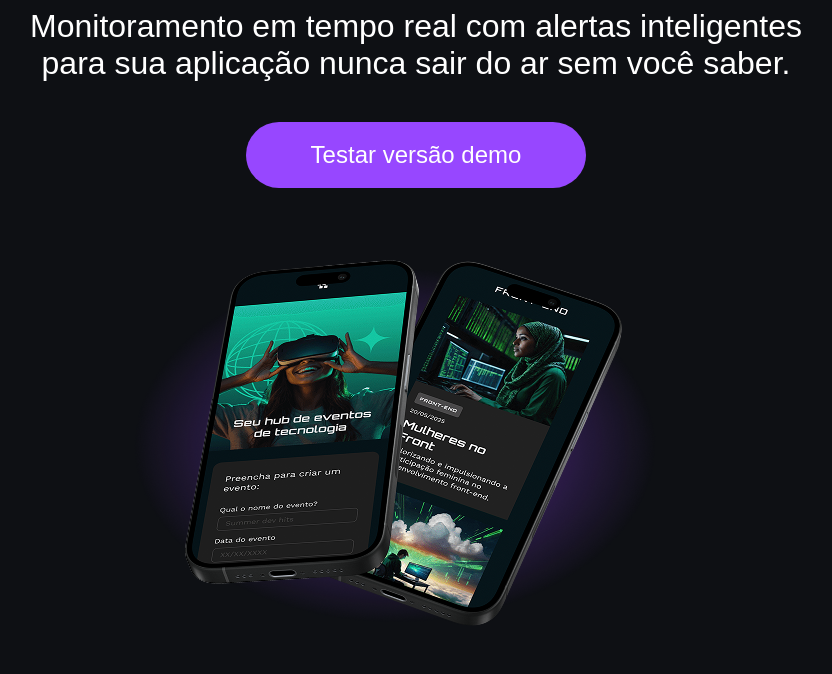
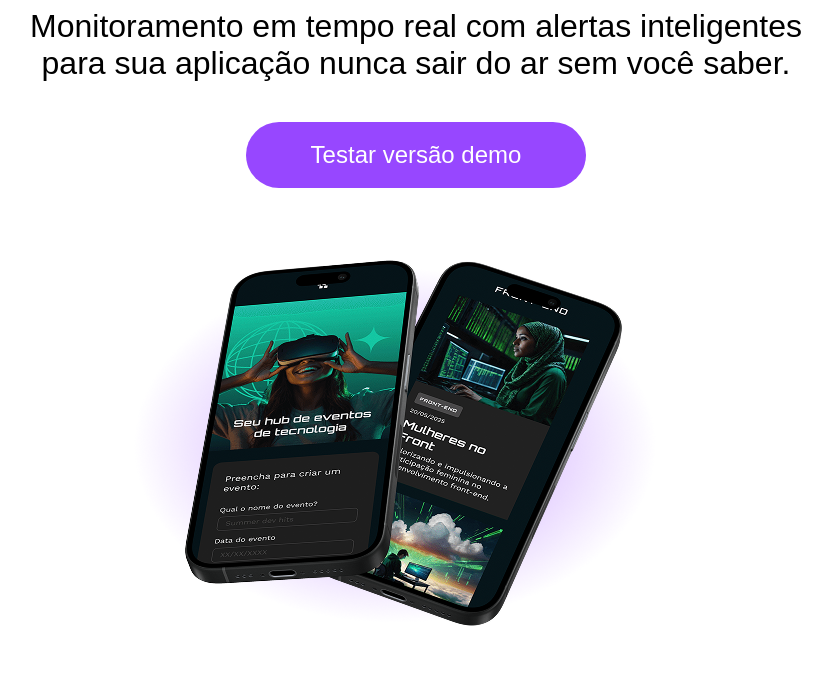
Before and after one commit to PedroItalo-tech/techboard, a plain HTML site: page index.html in a window 1280 px wide. Shown: the part 345-1019 px from the top of the page, without its empty margins (224-1056 px from the left). Drawn offline with Linux system fonts and the light colour scheme; a web font is replaced by a local one.

Commit message:
Alteração da cor do fundo e do texto

```diff
--- a/css/style.css
+++ b/css/style.css
@@ -22,8 +22,8 @@
 
 /*Estilo do Desktop*/
 body{ /*O body é o corpo da página*/
-    background-color: #0E1014; /*O "background-color" define a cor do fundo*/
-    color: #FFFFFF; /*O color define a cor do texto, quando no body, todos os textos ficam brancos*/
+    background-color: #ffffff; /*O "background-color" define a cor do fundo*/
+    color: #000000; /*O color define a cor do texto, quando no body, todos os textos ficam brancos*/
 }
 
 header img{
```
